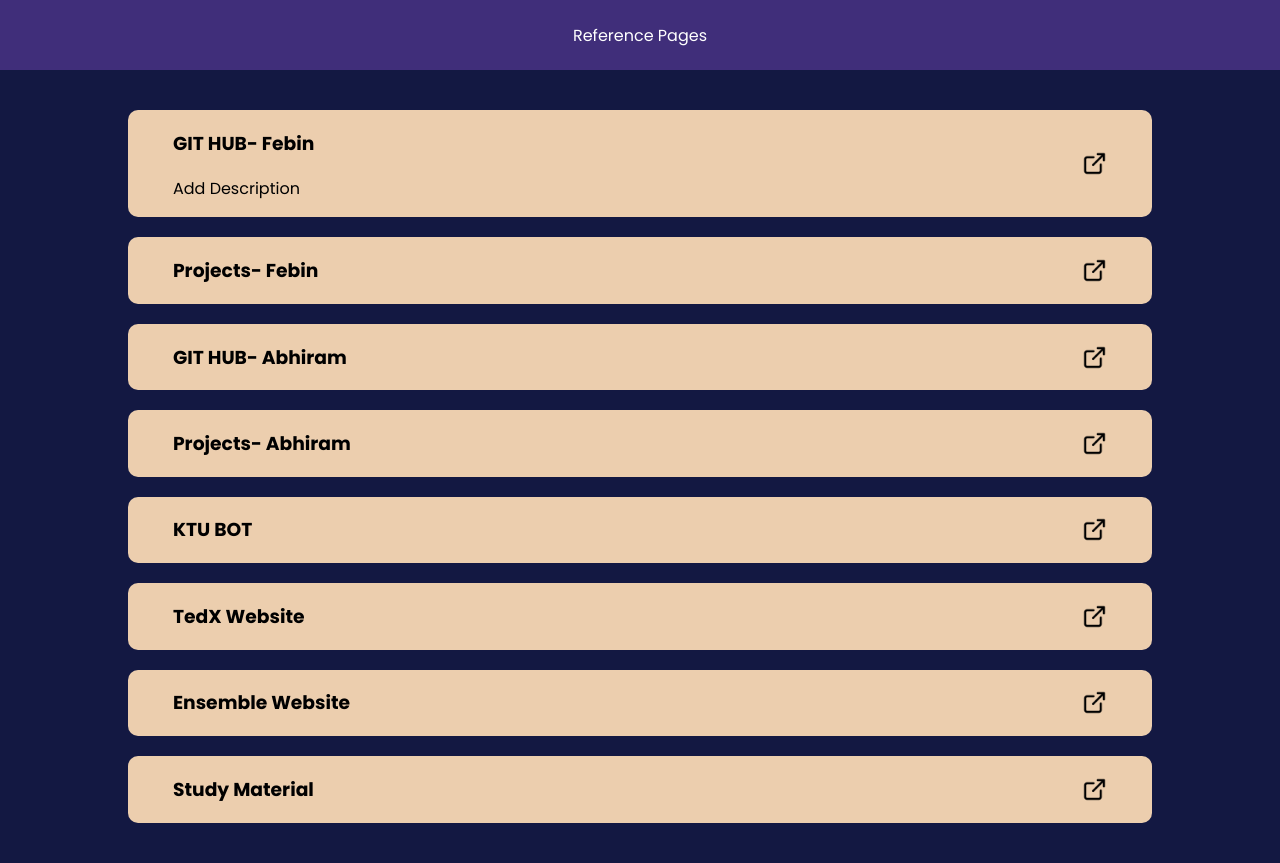
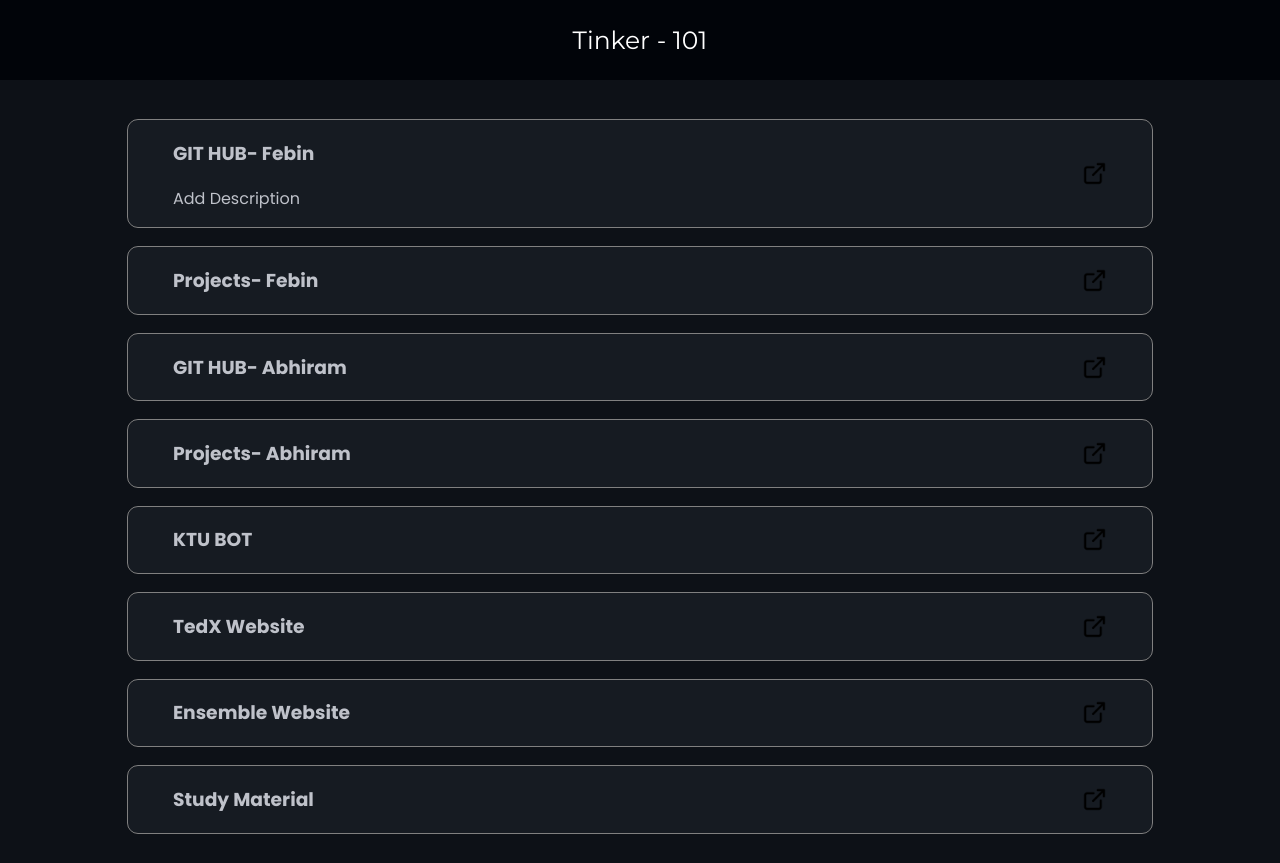
Before and after one commit to abhi5455/Technical-101, a React (Vite) app: page / in a window 1280 px wide. Built offline with nearby package versions, Linux system fonts and the light colour scheme; a web font is replaced by a local one.

Commit message:
Initial Commit

```diff
--- a/src/App.css
+++ b/src/App.css
@@ -2,13 +2,14 @@
   top:0;
   left:0;
   width:100%;
-  height: 70px;
-  background-color: #402E7A;
+  height: 80px;
+  background-color: #010409;
   color: white;
   display: flex;
   justify-content: center;
   align-items: center;
-  font-family: Poppins, sans-serif;
+  font-family: Montserrat, sans-serif;
+  font-size: 25px;
 }
 .container{
   width: 100%;
@@ -25,11 +26,12 @@
   border-radius: 10px;
   display: flex;
   align-items: center;
-  background-color: #ECCEAE;
+  background-color: #161b22;
   width: 80%;
   text-decoration: none;
   font-family: Poppins, sans-serif;
-  color: black;
+  color: #bfc2ca;
+  outline: 1px solid gray;
 }
 .childDiv:hover{
   transform: scale(1.02);
--- a/src/App.jsx
+++ b/src/App.jsx
@@ -5,7 +5,7 @@ function App() {
 
   return (
     <div style={{position: "relative", display: "flex", flexDirection: "column", justifyContent: "flex-start", height: "100%", width: "100%"}} >
-        <header className={'header'}>Reference Pages </header>
+        <header className={'header'}>Tinker - 101 </header>
         <div className={'container'}>
             <Element heading={"GIT HUB- Febin"} link={"https://github.com/fbn776"} description={"Add Description"}></Element>
             <Element heading={"Projects- Febin"} link={"https://fbn776.github.io/"}></Element>
--- a/src/index.css
+++ b/src/index.css
@@ -1,5 +1,6 @@
 @import url('https://fonts.googleapis.com/css2?family=New+Amsterdam&family=Poppins:ital,wght@0,100;0,200;0,300;0,400;0,500;0,600;0,700;0,800;0,900;1,100;1,200;1,300;1,400;1,500;1,600;1,700;1,800;1,900&display=swap');
+@import url('https://fonts.googleapis.com/css2?family=Montserrat:ital,wght@0,100..900;1,100..900&display=swap');
 body{
     margin: 0;
-    background: #131842;
+    background: #0d1117;
 }
```
